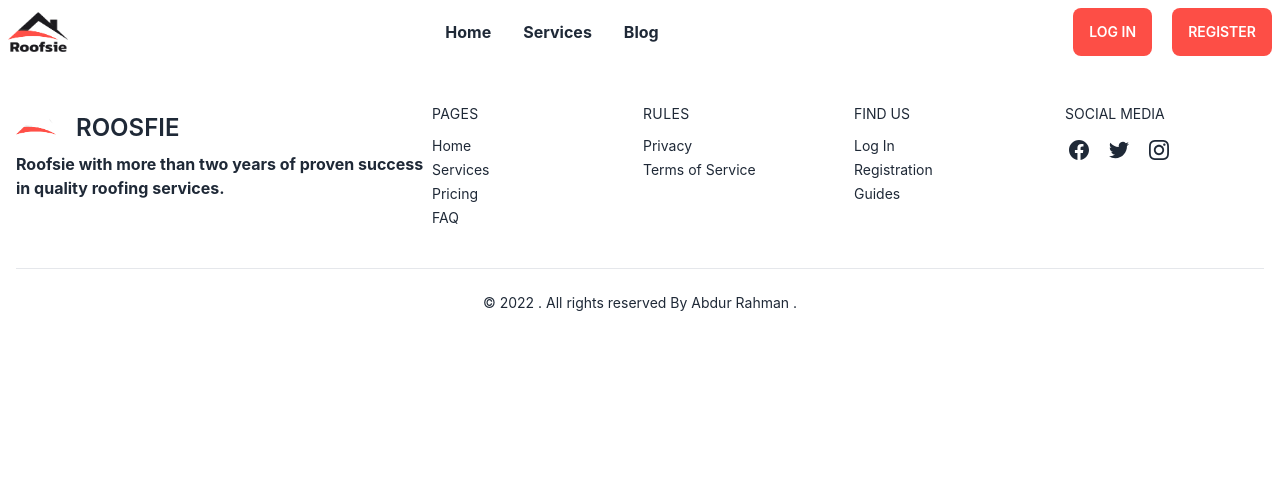
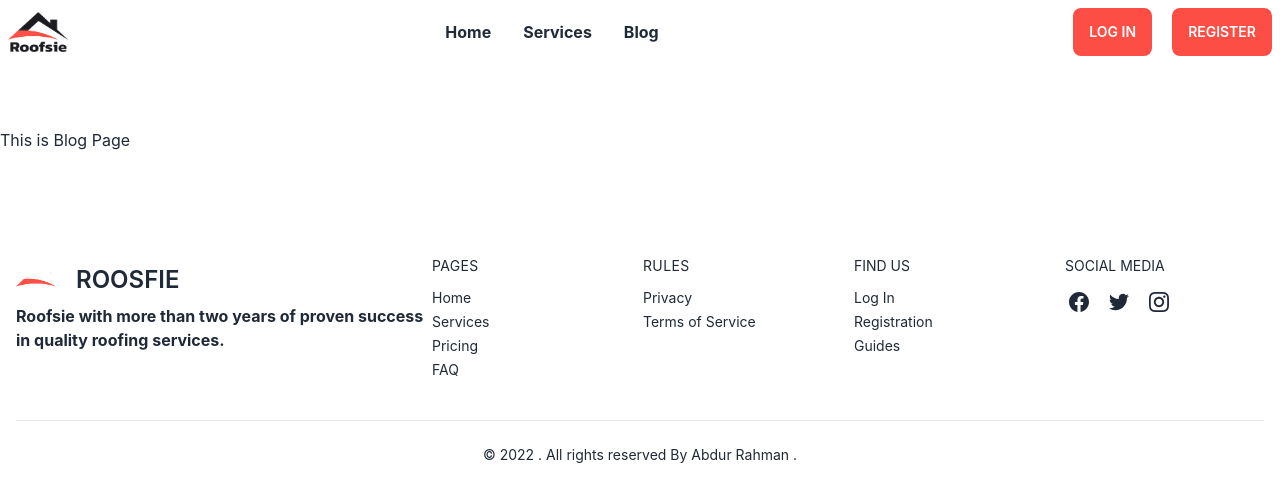
Before and after one commit to ariyanabdullah/Roofsie-service, a React (Create React App) app: page /blog in a window 1280 px wide. Shown: the top 502 px of the page. Built offline with nearby package versions, Linux system fonts and the light colour scheme; no server answers.

Commit message:
blog page structure added

```diff
--- a/src/Pages/Blog/Blog.js
+++ b/src/Pages/Blog/Blog.js
@@ -1,12 +1,17 @@
 import React, { useContext } from "react";
-import { authContext } from "../../Context/MainContext";
+
 import UseTitle from "../../Hooks/UseTitle";
 
 const Blog = () => {
   UseTitle("Blog");
-  const { user } = useContext(authContext);
 
-  return <div></div>;
+  return (
+    <section className="my-16">
+      <div className="container mx-auto ">
+        <h1>This is Blog Page </h1>
+      </div>
+    </section>
+  );
 };
 
 export default Blog;
```
